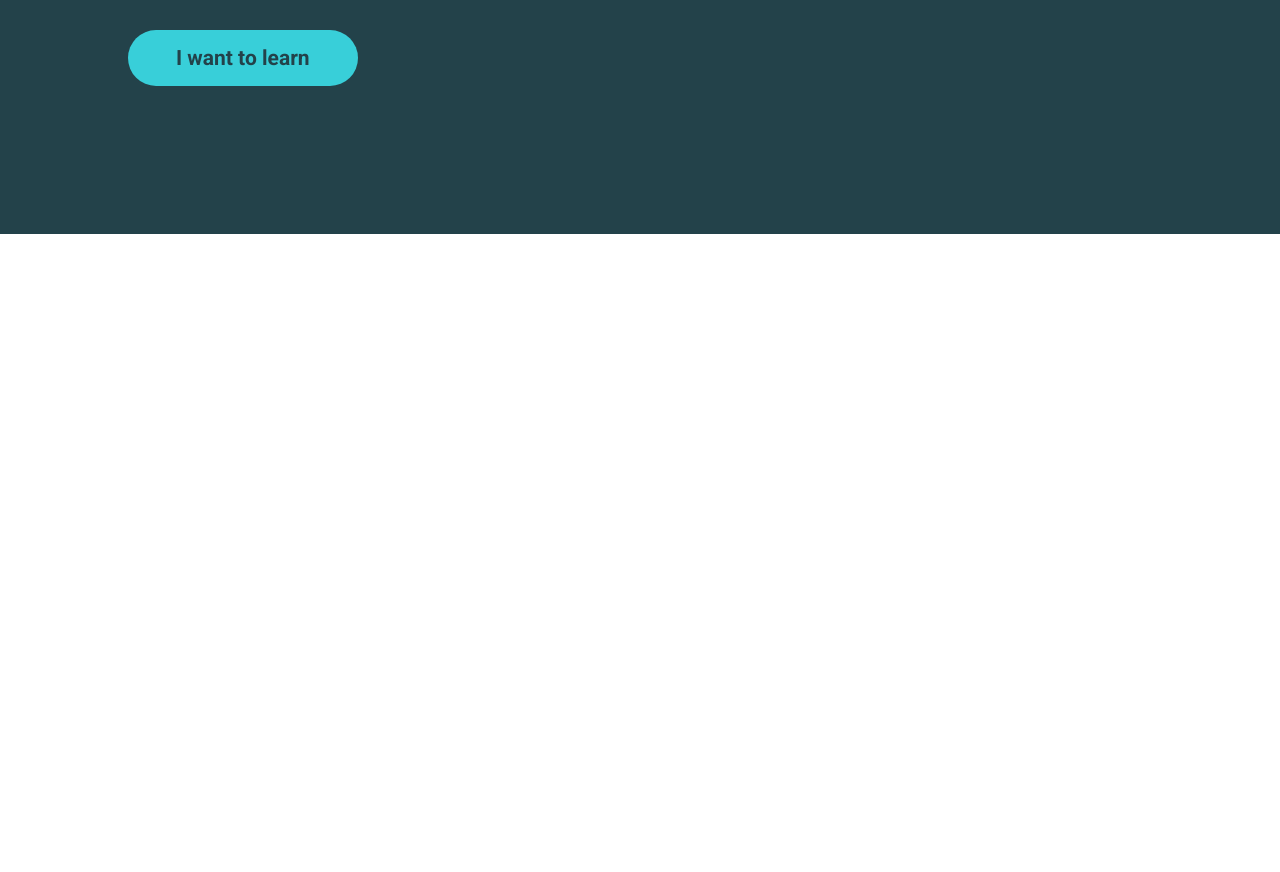
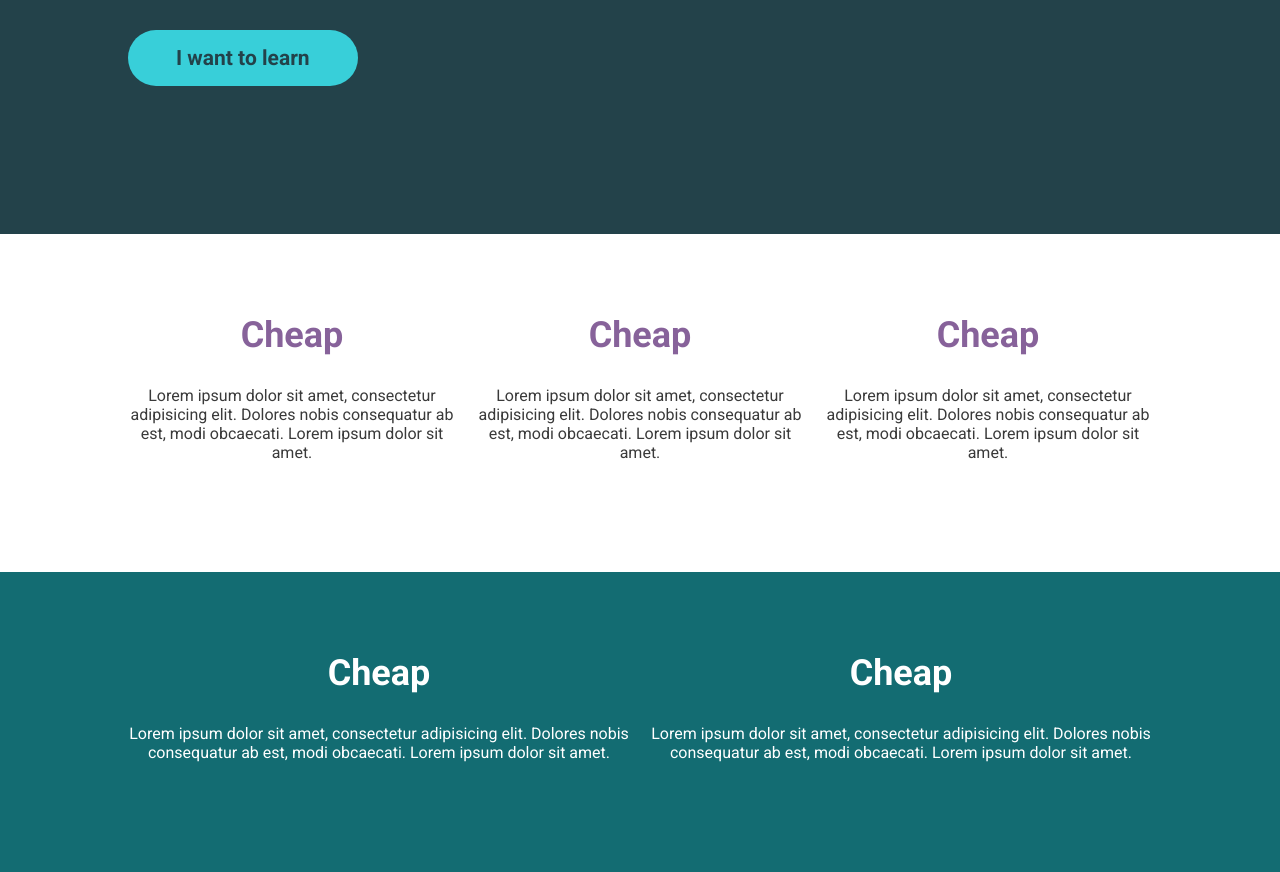
Before and after one commit to saysonjerald/css-responsive-challenge, a plain HTML site: page index.html in a window 1280 px wide. Shown: the part 530-1402 px from the top of the page. Before the commit the page ends 800 px from the top, so only its background shows below. Drawn offline with Linux system fonts and the light colour scheme.

Commit message:
Status: Initial

```diff
--- a/index.html
+++ b/index.html
@@ -28,5 +28,57 @@
         </div>
       </div>
     </div>
+    <div class="info-section">
+      <div class="container">
+        <div class="items">
+          <div class="col">
+            <h2>Cheap</h2>
+            <p>
+              Lorem ipsum dolor sit amet, consectetur adipisicing elit. Dolores
+              nobis consequatur ab est, modi obcaecati. Lorem ipsum dolor sit
+              amet.
+            </p>
+          </div>
+          <div class="col">
+            <h2>Cheap</h2>
+            <p>
+              Lorem ipsum dolor sit amet, consectetur adipisicing elit. Dolores
+              nobis consequatur ab est, modi obcaecati. Lorem ipsum dolor sit
+              amet.
+            </p>
+          </div>
+          <div class="col">
+            <h2>Cheap</h2>
+            <p>
+              Lorem ipsum dolor sit amet, consectetur adipisicing elit. Dolores
+              nobis consequatur ab est, modi obcaecati. Lorem ipsum dolor sit
+              amet.
+            </p>
+          </div>
+        </div>
+      </div>
+    </div>
+    <div class="info-section theme-green">
+      <div class="container">
+        <div class="items">
+          <div class="col">
+            <h2>Cheap</h2>
+            <p>
+              Lorem ipsum dolor sit amet, consectetur adipisicing elit. Dolores
+              nobis consequatur ab est, modi obcaecati. Lorem ipsum dolor sit
+              amet.
+            </p>
+          </div>
+          <div class="col">
+            <h2>Cheap</h2>
+            <p>
+              Lorem ipsum dolor sit amet, consectetur adipisicing elit. Dolores
+              nobis consequatur ab est, modi obcaecati. Lorem ipsum dolor sit
+              amet.
+            </p>
+          </div>
+        </div>
+      </div>
+    </div>
   </body>
 </html>
--- a/style.css
+++ b/style.css
@@ -67,3 +67,38 @@ body {
 .content {
   width: 50%;
 }
+
+.info-section {
+  padding: 50px 0;
+  width: 100%;
+}
+
+.info-section .items {
+  display: flex;
+  gap: 20px;
+}
+
+.col {
+  text-align: center;
+  width: 100%;
+}
+
+.col h2 {
+  font-size: 2.25rem;
+  font-weight: 700;
+  color: #87629a;
+}
+
+.col p {
+  font-size: 1rem;
+  color: #3a3a3a;
+}
+
+.theme-green {
+  background-color: #136c72;
+}
+
+.theme-green h2,
+.theme-green p {
+  color: #fff;
+}
```
